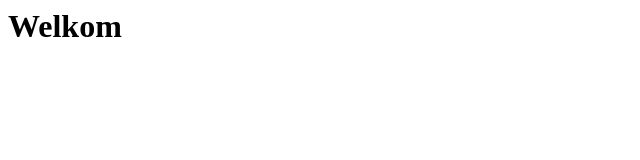
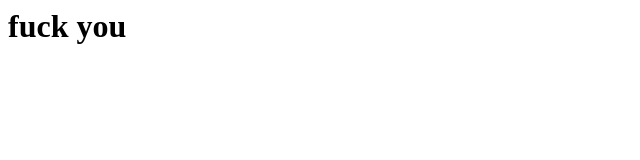
Before and after one commit to Robertvanthul/Robertvanthul.github.io, a plain HTML site: page index.html in a window 1280 px wide. Shown: the full height of the page, 0-640 px from the left. Drawn offline with Linux system fonts and the light colour scheme.

Commit message:
Update index.html

```diff
--- a/index.html
+++ b/index.html
@@ -3,6 +3,6 @@
 <title>Welkom</title>
 <head>
 <body>
-<h1>Welkom</h1>
+<h1>fuck you</h1>
 </body>
 </html>
```
